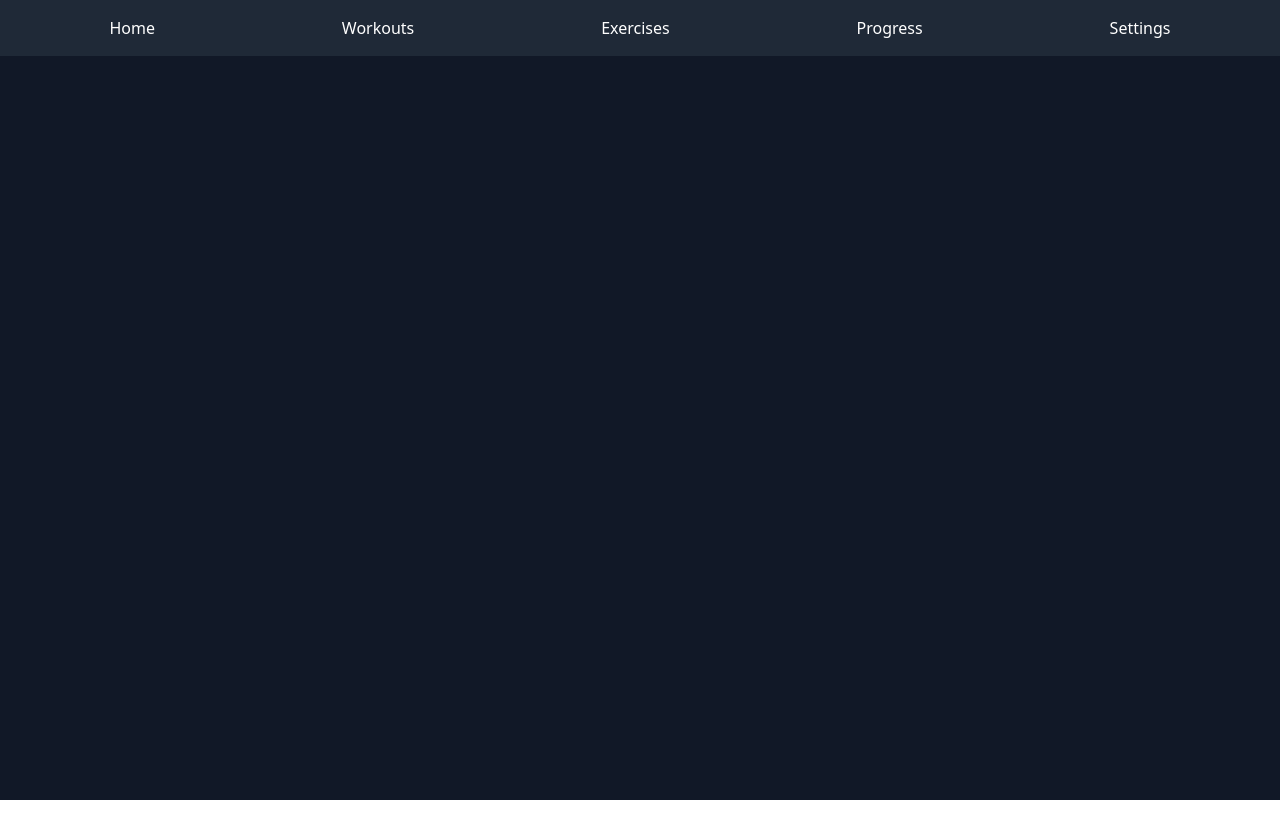
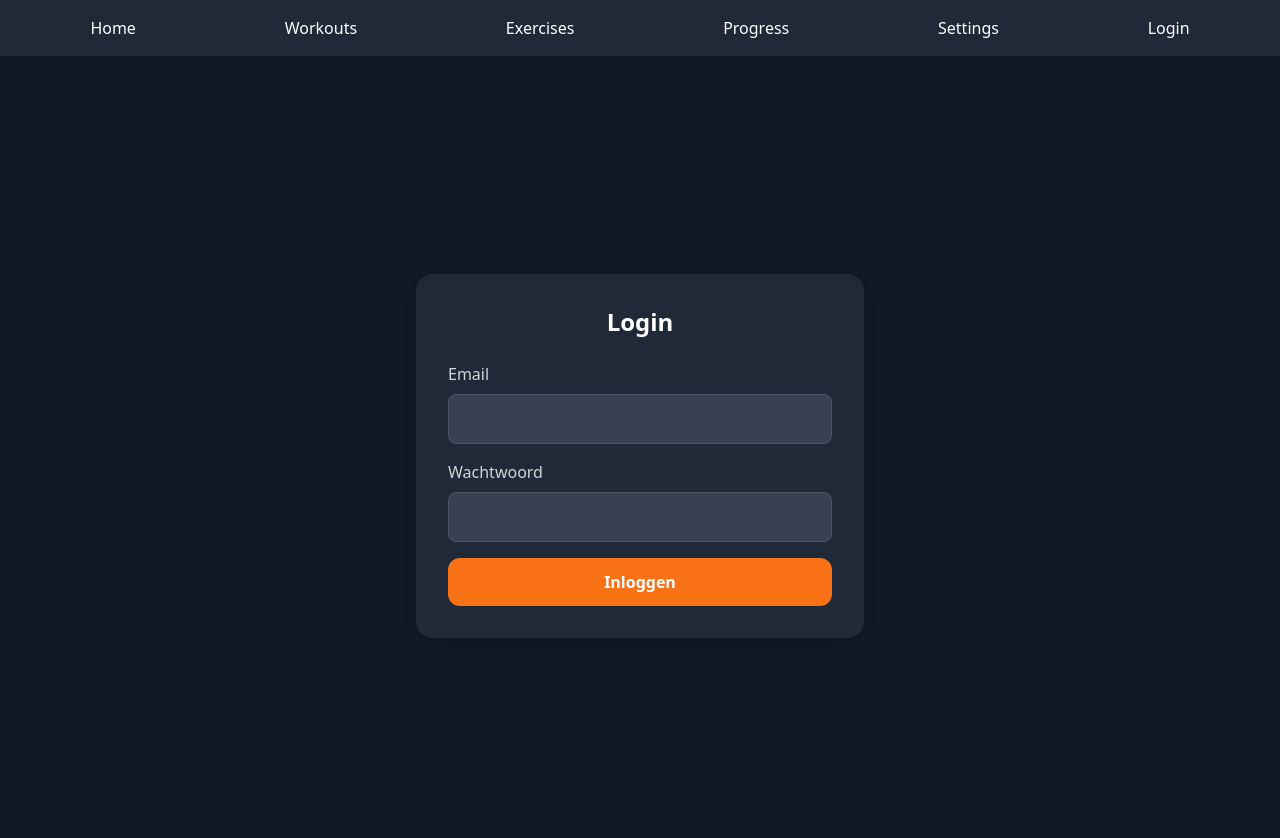
Before and after one commit to JaySchuurman/FitLog, a React (Vite) app: page /login in a window 1280 px wide. Shown: the top 838 px of the page. Before the commit the page ends 800 px from the top, so only its background shows below. Built offline with nearby package versions, Linux system fonts and the light colour scheme.

Commit message:
login layout gemaakt

```diff
--- a/src/App.jsx
+++ b/src/App.jsx
@@ -5,6 +5,7 @@ import NewWorkout from "./pages/NewWorkout";
 import Exercises from "./pages/Exercises";
 import Progress from "./pages/Progress";
 import Settings from "./pages/Settings";
+import Login from "./pages/Login";
 
 function App() {
   return (
@@ -16,6 +17,7 @@ function App() {
           <Link to="/exercises">Exercises</Link>
           <Link to="/progress">Progress</Link>
           <Link to="/settings">Settings</Link>
+          <Link to="/login">Login</Link>
         </nav>
 
         <Routes>
@@ -25,6 +27,7 @@ function App() {
           <Route path="/exercises" element={<Exercises />} />
           <Route path="/progress" element={<Progress />} />
           <Route path="/settings" element={<Settings />} />
+          <Route path="/login" element={<Login />} />
         </Routes>
       </div>
     </Router>
--- /dev/null
+++ b/src/pages/Login.jsx
@@ -0,0 +1,22 @@
+
+
+export default function Login() {
+  return (
+    <div className="flex items-center justify-center min-h-screen bg-gray-900">
+        <div className="bg-gray-800 p-8 rounded-2xl shadow-lg w-full max-w-md">
+            <h2 className="text-2xl font-bold mb-6 text-white text-center">Login</h2>
+            <form className="space-y-4">
+                <div>
+                    <label className="block text-gray-300 mb-2" htmlFor="email">Email</label>
+                    <input type="email" id="email" className="w-full p-3 rounded-lg bg-gray-700 text-white border border-gray-600 focus:outline-none focus:border-orange-500" />
+                </div>
+                <div>
+                    <label className="block text-gray-300 mb-2" htmlFor="password">Wachtwoord</label>
+                    <input type="password" id="password" className="w-full p-3 rounded-lg bg-gray-700 text-white border border-gray-600 focus:outline-none focus:border-orange-500" />
+                </div>
+                <button type="submit" className="w-full bg-orange-500 py-3 rounded-xl font-semibold text-white hover:bg-orange-400">Inloggen</button>
+            </form>
+        </div>
+    </div>
+  );
+}
```
